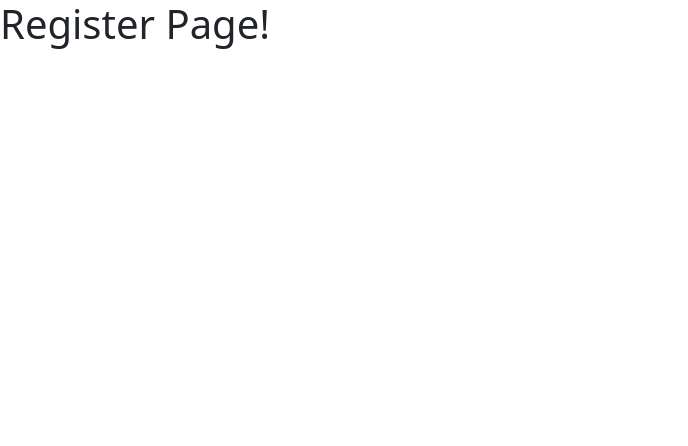
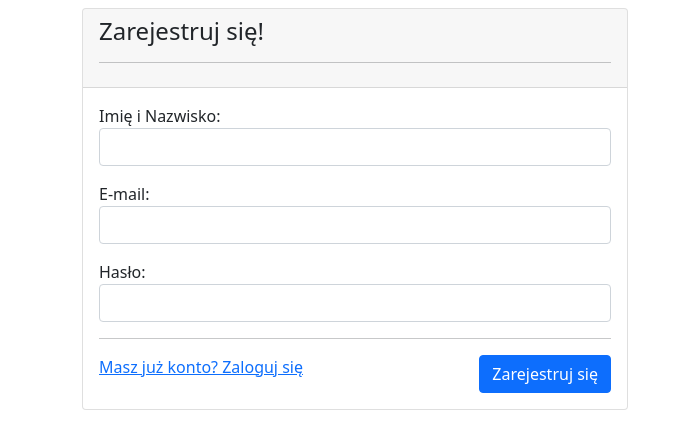
Before and after one commit to artur12313/korekt-crmFE, a React (Create React App) app: page /register in a window 1280 px wide. Shown: the top 446 px of the page, without its empty margins (0-688 px from the left). Built offline with nearby package versions, Linux system fonts and the light colour scheme.

Commit message:
Added Registration form

```diff
--- a/src/views/auth/Register.js
+++ b/src/views/auth/Register.js
@@ -1,16 +1,84 @@
+import { Component } from 'react';
+import axios from 'axios';
+import { Link } from 'react-router-dom';
+// function Register() {
+//     return (
+//         <h1>Register Page!</h1>
+//     );
+// }
+class Register extends Component
+{
 
-function Register() {
-    return (
-        <h1>Register Page!</h1>
-    );
+    state = {
+        name: '',
+        email: '',
+        password: ''
+    }
+
+    handleInput = (e) => {
+        this.setState({
+            [e.target.name]: e.target.value
+        });
+
+    }
+
+    register = async (e) => {
+        e.preventDefault();
+
+        const res = await axios.post('http://127.0.0.1:8000/api/register', this.state);
+        console.log(res);
+        if(res.data.status === 200)
+        {
+            console.log(res.data.message);
+            this.setState({
+                name: '',
+                email: '',
+                passowrd: ''
+            });
+        }
+    }
+
+    render() {
+        return(
+            <div className="container mt-2">
+            <div className="row">
+                <div className="col-md-6">
+                    <div className="card">
+                        <div className="card-header">
+                            <h4>Zarejestruj się!</h4>
+                            <hr />
+                        </div>
+                        <div className="card-body">
+                            <form onSubmit={this.register}>
+                            <div className="form-group mb-3">
+                                    <label>Imię i Nazwisko:</label>
+                                    <input type="name" name="name" onChange={this.handleInput} value={this.state.name} className="form-control" />
+                                </div>
+                                <div className="form-group mb-3">
+                                    <label>E-mail:</label>
+                                    <input type="email" name="email" onChange={this.handleInput} value={this.state.email} className="form-control" />
+                                </div>
+                                <div className="form-group mb-3">
+                                    <label>Hasło:</label>
+                                    <input type="password" name="password" onChange={this.handleInput} value={this.state.password} className="form-control" />
+                                </div>
+                                <hr />
+                                <div className="row">
+                                    <div className="col-sm">
+                                        <Link to="/" className="link-primary">Masz już konto? Zaloguj się</Link>
+                                    </div>
+                                    <div className="col-sm d-flex justify-content-end">
+                                        <button type="submit" className="btn btn-primary">Zarejestruj się</button>
+                                    </div>
+                                </div>
+                            </form>
+                        </div>
+                    </div>
+                </div>
+            </div>
+        </div>
+        );
+    }
 }
-// class Register extends Component
-// {
-//     render() {
-//         return(
-//             <h1>Register!</h1>
-//         );
-//     }
-// }
 
 export default Register;
```
